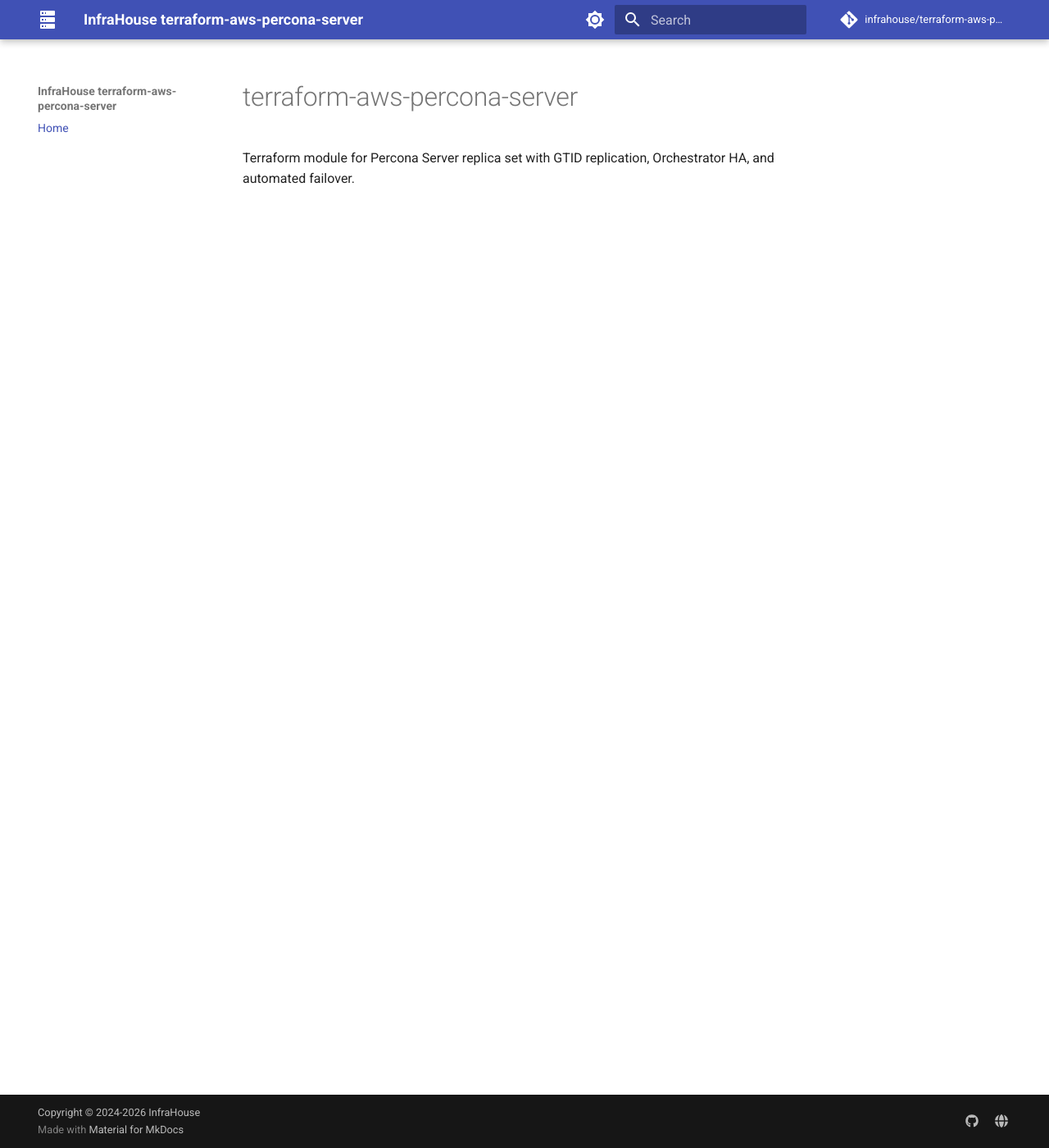
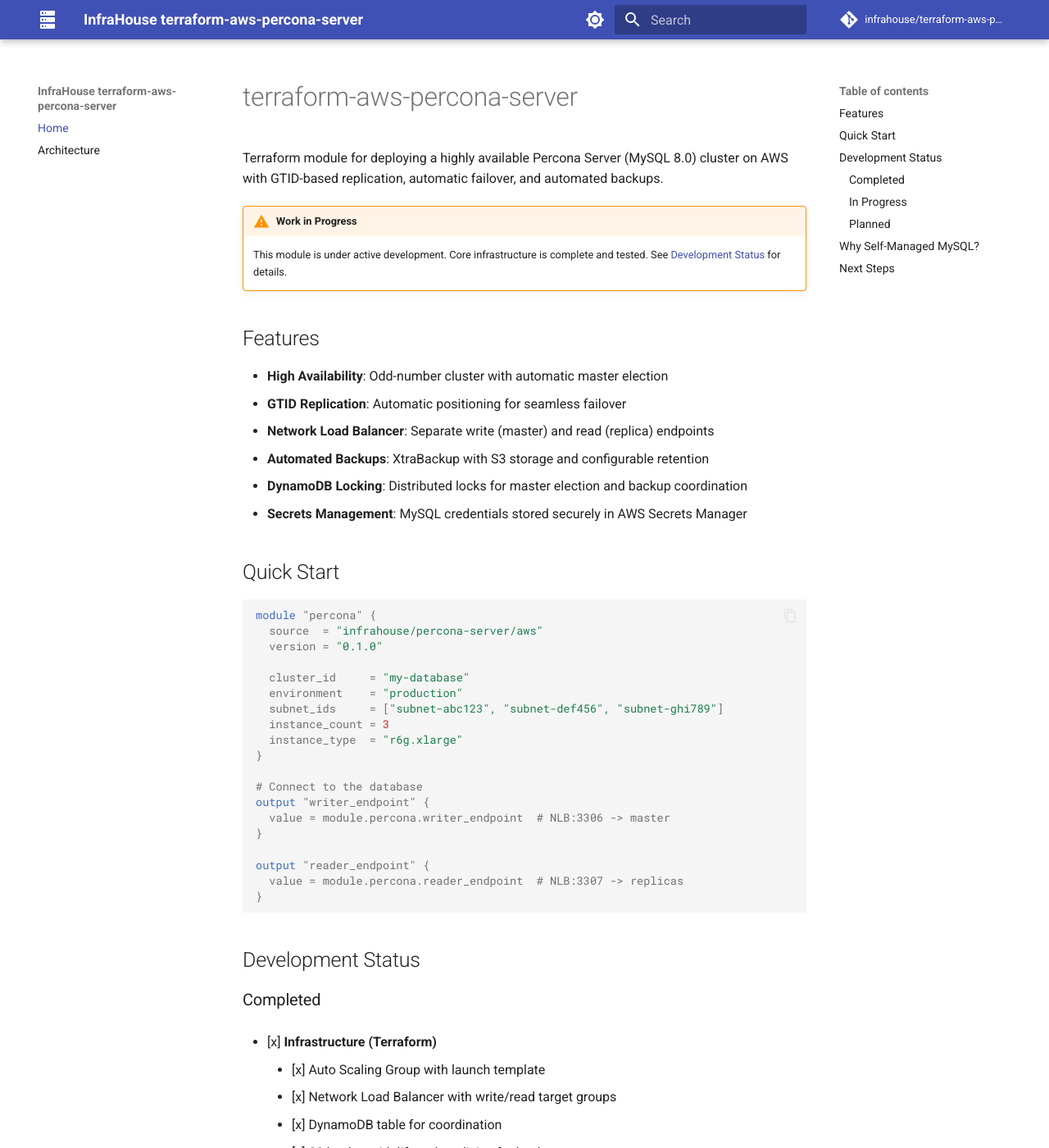
Before and after one commit to infrahouse/terraform-aws-percona-server, an MkDocs documentation site: the page built from docs/index.md, in a window 1280 px wide and 1400 px high. Shown: the whole window at 82% size. Built offline with MkDocs 1.6.1 and Material for MkDocs 9.7.7, drawn with Linux system fonts in a browser that asks for light colours; comment, search, counter and statistics services are not loaded; some of the changed text lies outside the part shown.

Commit message:
feat: Complete Infrastructure and Puppet Integration epics
  Closes #2 - Infrastructure (ASG, NLB, DynamoDB, S3)
  Closes #7 - Puppet Integration (Configuration Management)

  Infrastructure:
  - Auto Scaling Group with odd-number validation and rolling refresh
  - Network Load Balancer with write/read target groups
  - DynamoDB table for locks and topology coordination
  - S3 bucket with lifecycle policies for backups
  - Security groups for MySQL, Orchestrator, and internal traffic
  - IAM roles with CancelInstanceRefresh permission

  Cloud-init & Puppet:
  - Cloud-init module integration with Puppet facts
  - MySQL credentials secret (root, replication, backup, monitor)
  - Configurable puppet variables (environmentpath, manifest, etc.)
  - VPC CIDR fact for MySQL user restrictions

  Documentation:
  - Architecture diagram using diagrams Python library
  - README with badges, usage examples, and development status
  - MkDocs pages for GitHub Pages deployment

````diff
--- a/docs/index.md
+++ b/docs/index.md
@@ -1,3 +1,95 @@
 # terraform-aws-percona-server
 
-Terraform module for Percona Server replica set with GTID replication, Orchestrator HA, and automated failover.
+Terraform module for deploying a highly available Percona Server (MySQL 8.0) cluster on AWS with GTID-based replication, automatic failover, and automated backups.
+
+!!! warning "Work in Progress"
+    This module is under active development. Core infrastructure is complete and tested. See [Development Status](#development-status) for details.
+
+## Features
+
+- **High Availability**: Odd-number cluster with automatic master election
+- **GTID Replication**: Automatic positioning for seamless failover
+- **Network Load Balancer**: Separate write (master) and read (replica) endpoints
+- **Automated Backups**: XtraBackup with S3 storage and configurable retention
+- **DynamoDB Locking**: Distributed locks for master election and backup coordination
+- **Secrets Management**: MySQL credentials stored securely in AWS Secrets Manager
+
+## Quick Start
+
+```hcl
+module "percona" {
+  source  = "infrahouse/percona-server/aws"
+  version = "0.1.0"
+
+  cluster_id     = "my-database"
+  environment    = "production"
+  subnet_ids     = ["subnet-abc123", "subnet-def456", "subnet-ghi789"]
+  instance_count = 3
+  instance_type  = "r6g.xlarge"
+}
+
+# Connect to the database
+output "writer_endpoint" {
+  value = module.percona.writer_endpoint  # NLB:3306 -> master
+}
+
+output "reader_endpoint" {
+  value = module.percona.reader_endpoint  # NLB:3307 -> replicas
+}
+```
+
+## Development Status
+
+### Completed
+
+- [x] **Infrastructure (Terraform)**
+    - [x] Auto Scaling Group with launch template
+    - [x] Network Load Balancer with write/read target groups
+    - [x] DynamoDB table for coordination
+    - [x] S3 bucket with lifecycle policies for backups
+    - [x] Security groups for MySQL, Orchestrator, and internal traffic
+    - [x] IAM roles and instance profiles
+    - [x] Secrets Manager integration for MySQL credentials
+    - [x] Cloud-init integration with Puppet facts
+
+- [x] **MySQL Configuration (Puppet)**
+    - [x] Percona Server 8.0 installation
+    - [x] GTID-based replication setup
+    - [x] User management (root, replication, backup, monitor)
+    - [x] Target group registration (master -> write TG, replicas -> read TG)
+
+### In Progress
+
+- [ ] **Orchestrator Integration**
+    - [ ] Orchestrator installation and Raft cluster setup
+    - [ ] Automated failover with topology detection
+    - [ ] Web UI for cluster visualization
+
+### Planned
+
+- [ ] **Backup Automation**
+    - [ ] Scheduled XtraBackup to S3
+    - [ ] Binlog archival for point-in-time recovery
+
+- [ ] **Monitoring & Alerting**
+    - [ ] CloudWatch metrics for replication lag
+    - [ ] PMM integration
+    - [ ] SNS alerts for failover events
+
+## Why Self-Managed MySQL?
+
+While AWS RDS provides a managed MySQL solution, self-managed Percona Server offers:
+
+| Feature | RDS | Self-Managed Percona |
+|---------|-----|---------------------|
+| Cost | Higher | 50-70% savings |
+| Root Access | No | Yes |
+| Custom Plugins | Limited | Any |
+| Instance Store | No | Yes (up to 3.3M IOPS) |
+| Percona Toolkit | No | Yes |
+| Full Control | No | Yes |
+
+## Next Steps
+
+- [Architecture](architecture.md) - Understand the infrastructure components
+- [GitHub Repository](https://github.com/infrahouse/terraform-aws-percona-server) - Source code and issues
--- a/mkdocs.yml
+++ b/mkdocs.yml
@@ -36,6 +36,7 @@
 
 nav:
   - Home: index.md
+  - Architecture: architecture.md
 
 markdown_extensions:
   - pymdownx.highlight:
@@ -61,6 +62,7 @@
 
 plugins:
   - search
+  - glightbox
   - minify:
       minify_html: true
 
````
Also changed, not shown: README.md (+222 -41 lines), docs/architecture.md (added, +235 -0 lines), docs/assets/architecture.py (added, +125 -0 lines), requirements.txt (+2 -5 lines), .bumpversion.cfg, docs/assets/architecture.png (added), 12 other files.
